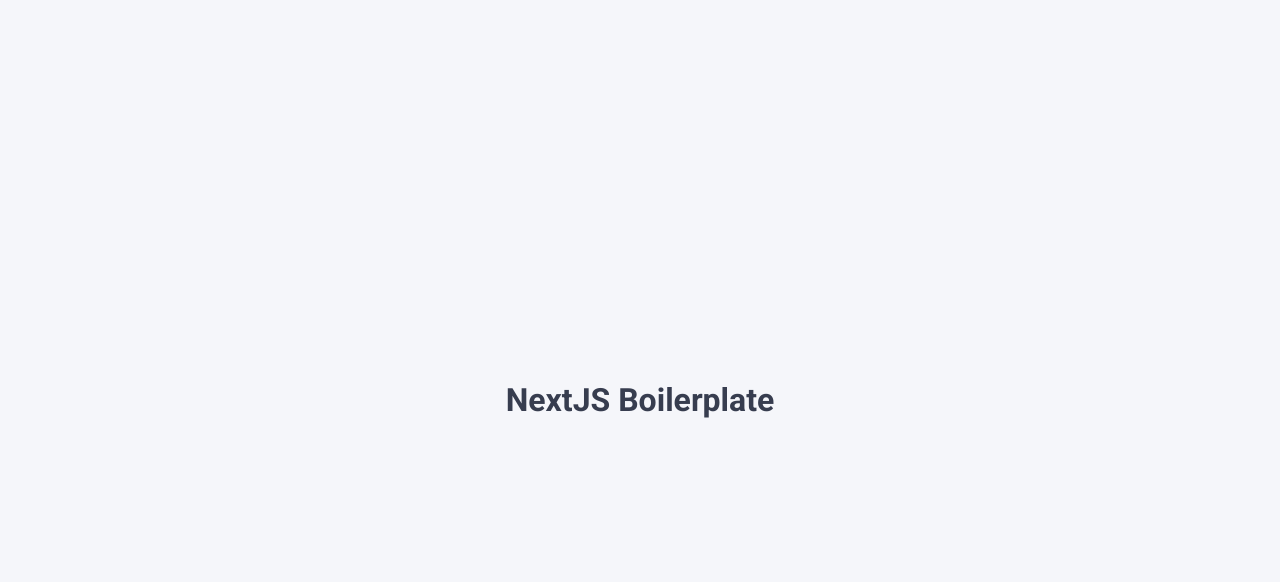
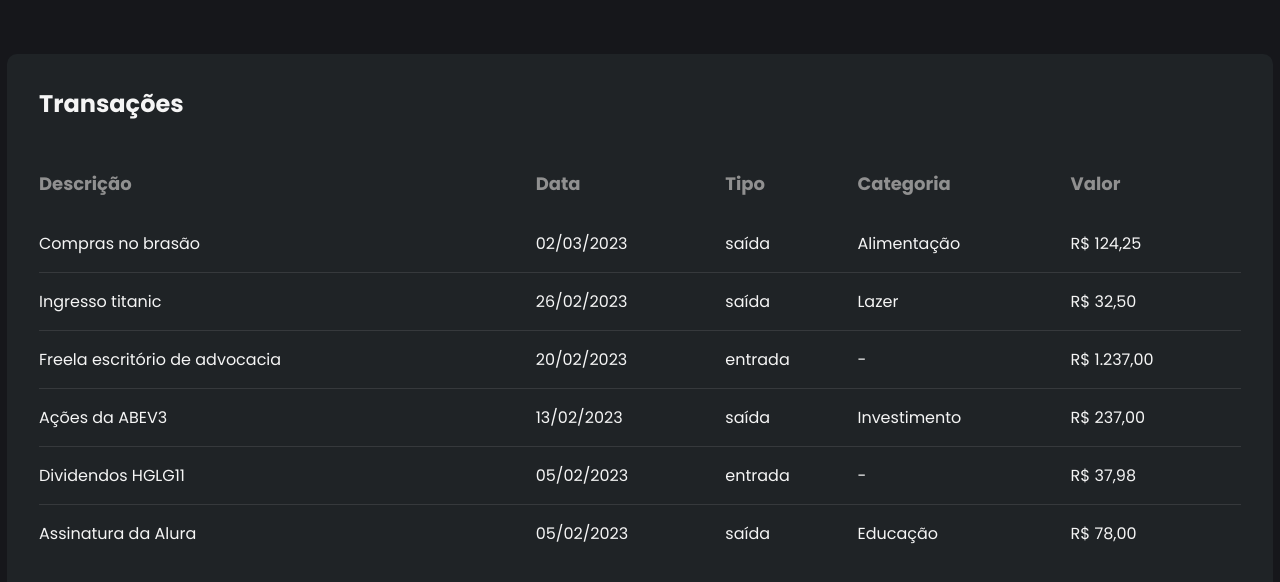
Before and after one commit to leovargasdev/dim-dim-controller, a Next.js app: page / in a window 1280 px wide. Shown: the top 582 px of the page. Built offline with nearby package versions, Linux system fonts and the light colour scheme.

Commit message:
feat: add os componentes Header e Transactions

```diff
--- /dev/null
+++ b/src/components/Header/index.tsx
@@ -0,0 +1,11 @@
+import { Logo } from 'components/SVG'
+
+import styles from './styles.module.scss'
+
+export const Header = () => (
+  <header className={styles.header}>
+    <Logo />
+
+    <button type="button">Nova Transação</button>
+  </header>
+)
--- /dev/null
+++ b/src/components/Header/styles.module.scss
@@ -0,0 +1,15 @@
+.header {
+  display: flex;
+  align-items: center;
+  justify-content: space-between;
+
+  width: 100%;
+
+  button {
+    font-weight: 500;
+
+    padding: 12px 34px;
+    background: var(--link);
+    border-radius: 8px;
+  }
+}
--- /dev/null
+++ b/src/components/SVG/index.tsx
@@ -0,0 +1 @@
+export { Logo } from './logo'
--- /dev/null
+++ b/src/components/Transactions/data.json
@@ -0,0 +1,44 @@
+[
+  {
+    "name": "Compras no brasão",
+    "date": "02/03/2023",
+    "type": "saída",
+    "category": "Alimentação",
+    "value": 124.25
+  },
+  {
+    "name": "Ingresso titanic",
+    "date": "26/02/2023",
+    "type": "saída",
+    "category": "Lazer",
+    "value": 32.50
+  },
+  {
+    "name": "Freela escritório de advocacia",
+    "date": "20/02/2023",
+    "type": "entrada",
+    "category": "-",
+    "value": 1237.00
+  },
+  {
+    "name": "Ações da ABEV3",
+    "date": "13/02/2023",
+    "type": "saída",
+    "category": "Investimento",
+    "value": 237.00
+  },
+  {
+    "name": "Dividendos HGLG11",
+    "date": "05/02/2023",
+    "type": "entrada",
+    "category": "-",
+    "value": 37.98
+  },
+  {
+    "name": "Assinatura da Alura",
+    "date": "05/02/2023",
+    "type": "saída",
+    "category": "Educação",
+    "value": 78.00
+  }
+]
--- /dev/null
+++ b/src/components/Transactions/index.tsx
@@ -0,0 +1,42 @@
+import styles from './styles.module.scss'
+
+import transactions from './data.json'
+
+export const Transactions = () => {
+  const formatedCurrency = (value: number) => {
+    return new Intl.NumberFormat('pt-BR', {
+      style: 'currency',
+      currency: 'BRL'
+    }).format(value)
+  }
+
+  return (
+    <div className={styles.box}>
+      <h1>Transações</h1>
+
+      <table className={styles.table}>
+        <thead>
+          <tr>
+            <th>Descrição</th>
+            <th>Data</th>
+            <th>Tipo</th>
+            <th>Categoria</th>
+            <th>Valor</th>
+          </tr>
+        </thead>
+
+        <tbody>
+          {transactions.map(transation => (
+            <tr key={transation.value}>
+              <td>{transation.name}</td>
+              <td>{transation.date}</td>
+              <td>{transation.type}</td>
+              <td>{transation.category}</td>
+              <td>{formatedCurrency(transation.value)}</td>
+            </tr>
+          ))}
+        </tbody>
+      </table>
+    </div>
+  )
+}
--- /dev/null
+++ b/src/components/Transactions/styles.module.scss
@@ -0,0 +1,46 @@
+.box {
+  // margin-top: 84px;
+
+  width: 100%;
+  border-radius: 10px;
+  padding: 32px;
+  background: var(--background-secondary);
+
+  display: flex;
+  flex-direction: column;
+  row-gap: 32px;
+
+  h1 {
+    font-size: 1.5rem;
+  }
+}
+
+.table {
+  text-align: left;
+
+  border-spacing: 0 1rem;
+
+  thead {
+    tr th {
+      font-size: 1.125rem;
+      line-height: 1.875rem;
+      color: var(--secondary);
+    }
+
+    &:after {
+      content: "-";
+      display: block;
+      line-height: 0;
+      color: transparent;
+    }
+  }
+
+  tbody {
+    width: 100%;
+
+    tr:not(:last-child) td {
+      padding-bottom: 16px;
+      border-bottom: 1px solid rgba(255,255,255,0.1);
+    }
+  }
+}
--- a/src/pages/_document.tsx
+++ b/src/pages/_document.tsx
@@ -12,11 +12,11 @@
           <meta charSet="utf-8" />
           <meta property="og:type" content="website" />
           <meta property="og:locale" content="pt_BR" />
-          <meta property="og:site_name" content="NextJS Boilerplate" />
+          <meta property="og:site_name" content="Dim dim Controller" />
           <meta name="author" content="Leonardo Luis de Vargas" />
 
           <link
-            href="https://fonts.googleapis.com/css2?family=Roboto:wght@300;400;500;700&display=swap"
+            href="https://fonts.googleapis.com/css2?family=Poppins:wght@300;400;500;700&display=swap"
             rel="stylesheet"
           />
         </Head>
--- a/src/pages/index.tsx
+++ b/src/pages/index.tsx
@@ -1,24 +1,15 @@
-import Head from 'next/head'
-import { GetStaticProps, NextPage } from 'next'
+import { Header } from 'components/Header'
+import { Transactions } from 'components/Transactions'
+import { NextPage } from 'next'
 
 import styles from 'styles/home.module.scss'
 
-interface PageProps {
-  title: string
-}
+const HomePage: NextPage = () => (
+  <div className={styles.container}>
+    {/* <Header /> */}
 
-const HomePage: NextPage<PageProps> = ({ title }) => (
-  <div className={styles.container}>
-    <Head>
-      <title>NextJS Boilerplate</title>
-    </Head>
-    <h1>{title}</h1>
+    <Transactions />
   </div>
 )
 
-export const getStaticProps: GetStaticProps = async () => {
-  const title = 'NextJS Boilerplate'
-  return { props: { title } }
-}
-
 export default HomePage
--- a/src/styles/globals.scss
+++ b/src/styles/globals.scss
@@ -4,21 +4,16 @@
   box-sizing: border-box;
 }
 
-html {
-  @media (max-width: 1080px) {
-    font-size: 93.75%; // 15px
-  }
+:root {
+  --background:  #16171B;
+  --background-secondary:  #1F2326;
 
-  @media (max-width: 720px) {
-    font-size: 87.5%; // 14px
-  }
-}
+  --primary: #F5F5F5;
+  --secondary: #909090;
 
-:root {
-  --background: #f5f6fa;
-
-  --primary: #373D4F;
-  --secondary: #9098AE;
+  --link: #1C60CA;
+  --success: #0F8E53;
+  --cancel : #A62C34;
 }
 
 body {
@@ -27,7 +22,11 @@
 
 body, button, textarea, input {
   color: var(--primary);
-  font: 400 1rem "Roboto", sans-serif;
+  font: 400 1rem "Poppins", sans-serif;
+}
+
+h1, h2, h3, h4, h5, h6, strong, b, button {
+  font-weight: 600;
 }
 
 a {
--- a/src/styles/home.module.scss
+++ b/src/styles/home.module.scss
@@ -1,9 +1,8 @@
 .container {
   display: flex;
   flex-direction: column;
-  align-items: center;
-  justify-content: center;
 
   width: 100%;
-  height: 100vh;
+  max-width: 1266px;
+  margin: 54px auto 0;
 }
```
Also changed, not shown: src/components/SVG/logo.tsx (added, +18 -0 lines).
